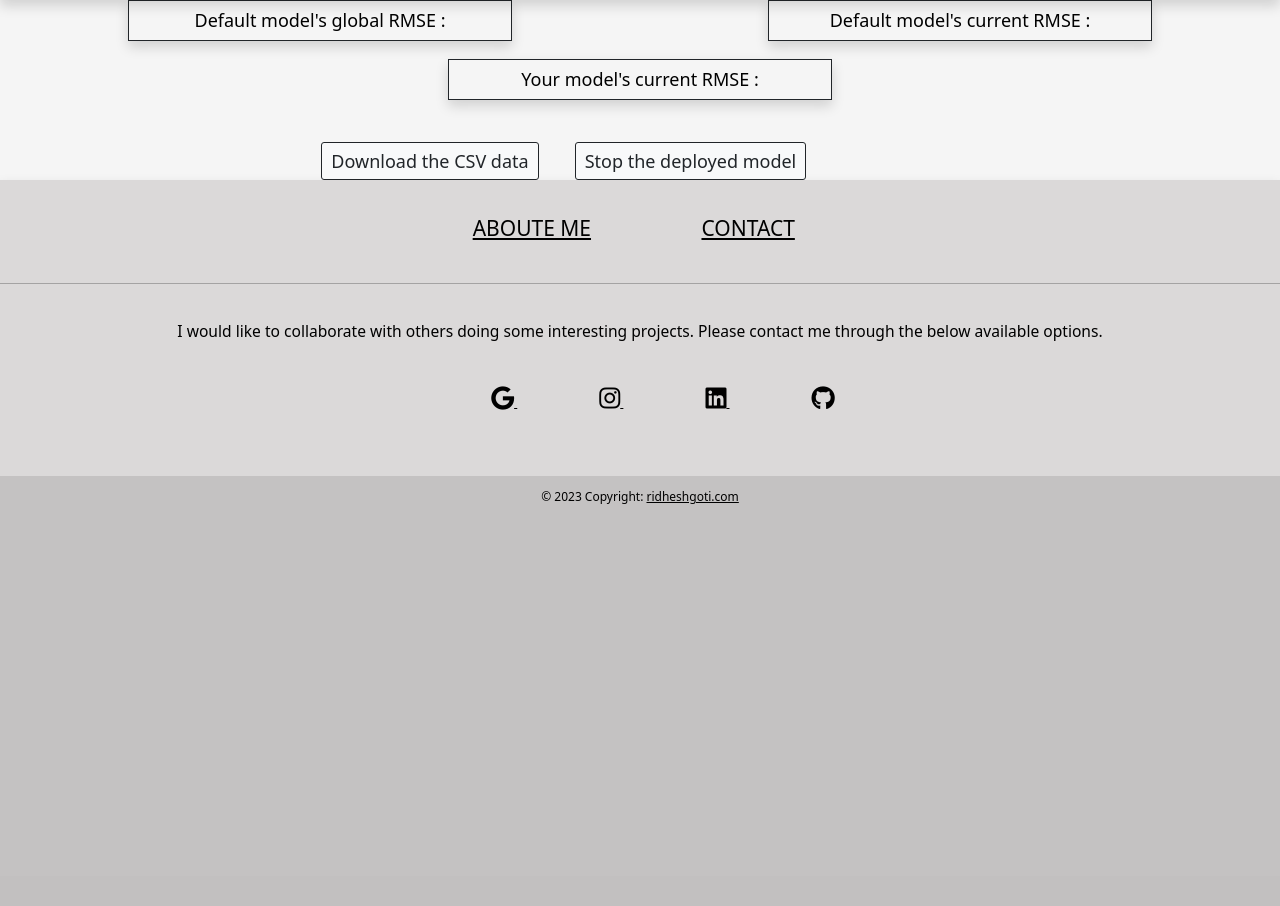
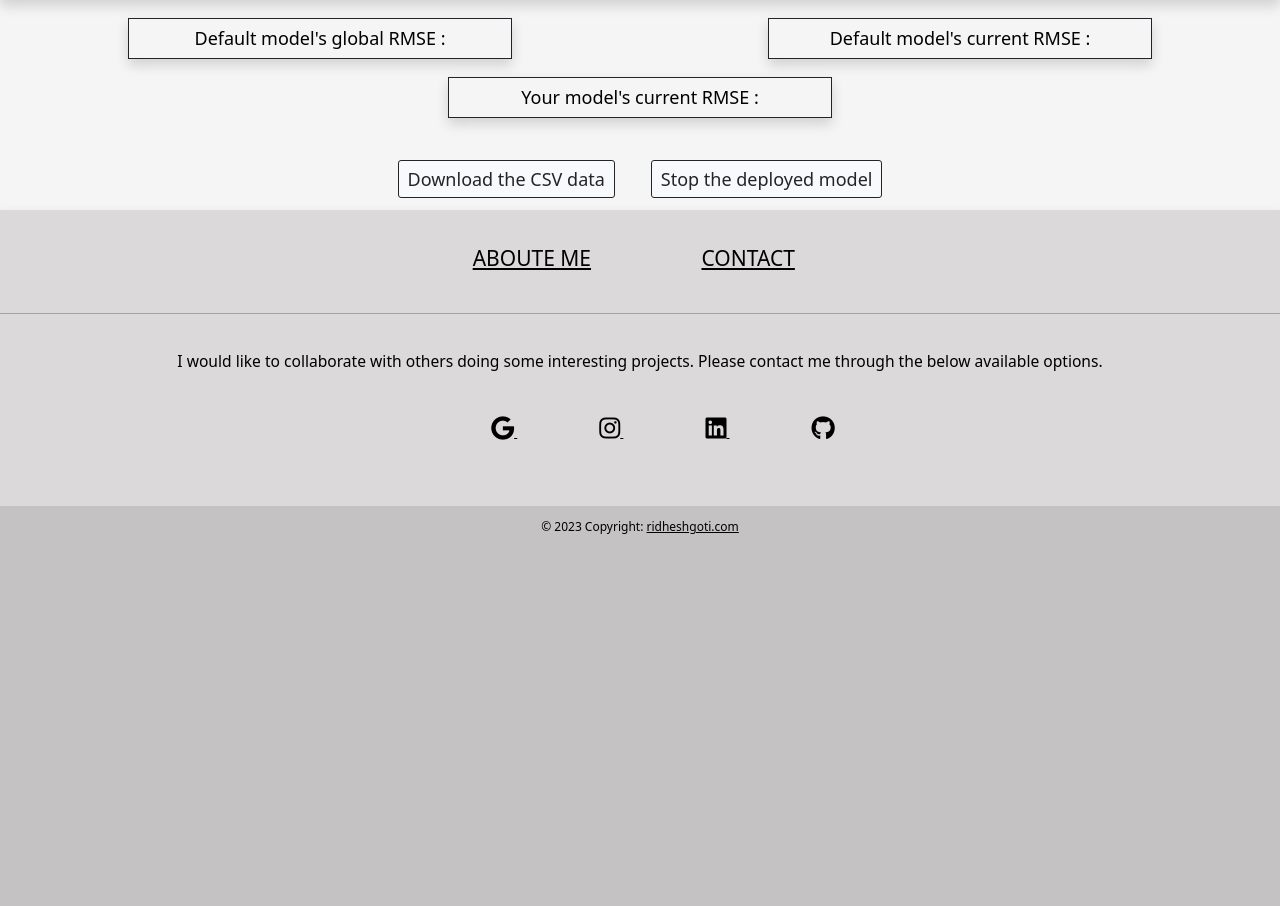
Before and after one commit to rid181198/Flask-Stock-Prediction-Dashboard, a Flask app: template stockpred/templates/deployment.html in a window 1280 px wide. Shown: the part 48-954 px from the top of the page. Before the commit the page ends 552 px from the top, so only its background shows below. Run offline with Flask 3, Linux system fonts and the light colour scheme; tables that the repository leaves empty hold one stand-in row (values such as "Sample post"); the template is opened without the code that fills it: values that come from a table or form of the project are taken from there, most other values are stand-ins (such as "Sample title", 1, 10 or a date in 2020); some libraries are stand-ins or nearby versions.

Commit message:
modified:   app.py 	modified:   instance/stocks.db 	modified:   stockpred/scripts/__pycache__/preprocessingPipe.cpython-310.pyc 	modified:   stockpred/scripts/preprocessingPipe.py 	modified:   stockpred/templates/dashboard.html 	modified:   stockpred/templates/deployment.html

```diff
--- a/app.py
+++ b/app.py
@@ -1,4 +1,4 @@
 from stockpred import app
 
 if __name__=="__main__":
-    app.run(debug=False,port=8000)
+    app.run(debug=False,port=9000)
--- a/stockpred/scripts/preprocessingPipe.py
+++ b/stockpred/scripts/preprocessingPipe.py
@@ -18,7 +18,7 @@
 
 
     #loading the data
-    def dataLoading(self, startDate='2023-06-22'):
+    def dataLoading(self, startDate='2023-07-13'):
         #filtering the target variable
 
 
--- a/stockpred/templates/dashboard.html
+++ b/stockpred/templates/dashboard.html
@@ -163,7 +163,7 @@
     <div id="chart" class="chart"></div>
   </div>
 
-  <div class="d-felx flex-column mt-4">
+  <div class="d-flex flex-column mt-4">
     <div class="d-flex d-inline flex-row justify-content-center">
       <div class="container mb-2 p-2 border border-dark font-weight-bolder text-center shadow" id="errors" style="font-size:1.5rem">
         Default model's global RMSE : <strong>{{ errorsDict['globalerror'] }}</strong>
--- a/stockpred/templates/deployment.html
+++ b/stockpred/templates/deployment.html
@@ -4,12 +4,13 @@
 {% endblock %}
 {% block content %}
 
-
+<body>
 <div class="d-flex flex-column">
     <div class="d-grid">
         <div id="chart" class="chart"></div>
     </div>
 
+    <div class="d-flex flex-column mt-4">
       <div class="d-flex d-inline flex-row justify-content-center">
           <div class="container mb-2 p-2 border border-dark font-weight-bolder text-center shadow" id="errors" style="font-size:1.5rem">
           Default model's global RMSE : <strong>{{ derrorsDict['globalerror'] }}</strong>
@@ -29,20 +30,23 @@
 
       <div class="d-flex d-inline flex-row justify-content-center mt-5">
 
+        <div>
           <form method="POST">
             {{ form5.hidden_tag() }}
             {{ form5.download(class='btn btn-md-md btn-outline-dark btn-light me-5',style="font-size:1.5rem", onclick="startLoading()") }}
           </form>
-
+        </div>
+        <div>
           <form method="POST" id="errors" style="font-size:1.5rem">
             {{ form.hidden_tag() }}
-        {{ form.stop(class='btn btn-md-md btn-outline-dark btn-light',style="font-size:1.5rem", onclick="startLoading()") }}
+            {{ form.stop(class='btn btn-md-md btn-outline-dark btn-light mb-3',style="font-size:1.5rem", onclick="startLoading()") }}
           </form>
-
         </div>
 
       </div>
-
+    </div>
+</div>
+</body>
 
 <script type="text/javascript">
     var graphs = {{dgraphJSON | safe}};
```
Lines whose indentation alone changed are shown as unchanged.
